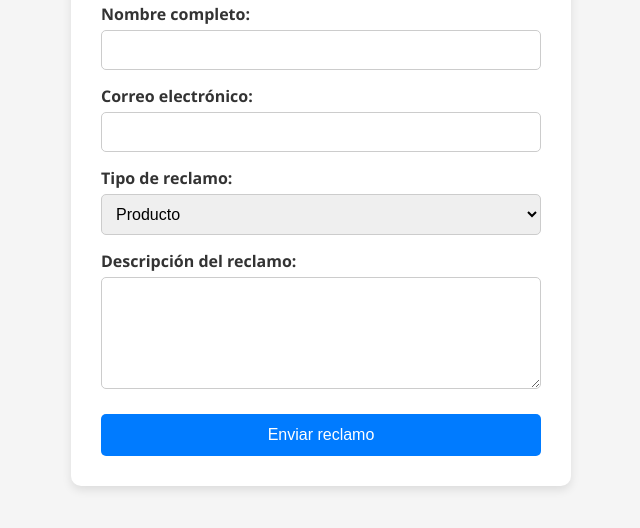
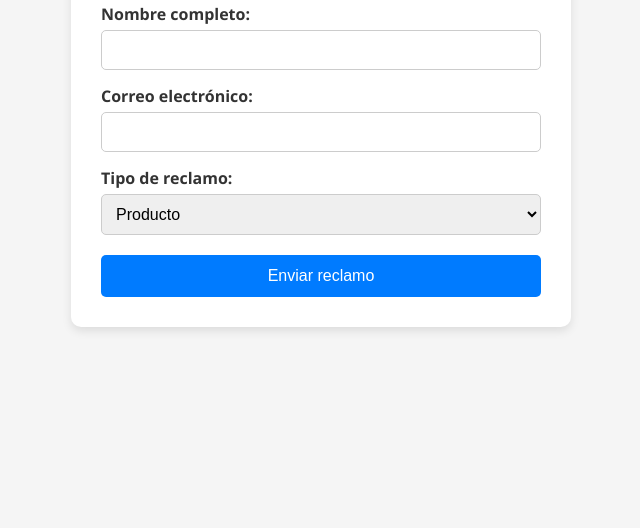
Before and after one commit to JesusViana/prueba, a plain HTML site: page index.html in a window 1280 px wide. Shown: the part 174-702 px from the top of the page, without its empty margins (319-959 px from the left). Drawn offline with Linux system fonts and the light colour scheme.

Commit message:
formulario de reclamos

```diff
--- a/index.html
+++ b/index.html
@@ -89,8 +89,7 @@
       <option value="otro">Otro</option>
     </select>
 
-    <label for="descripcion">Descripción del reclamo:</label>
-    <textarea id="descripcion" name="descripcion" rows="5" required></textarea>
+
 
     <button type="submit">Enviar reclamo</button>
   </form>
```
